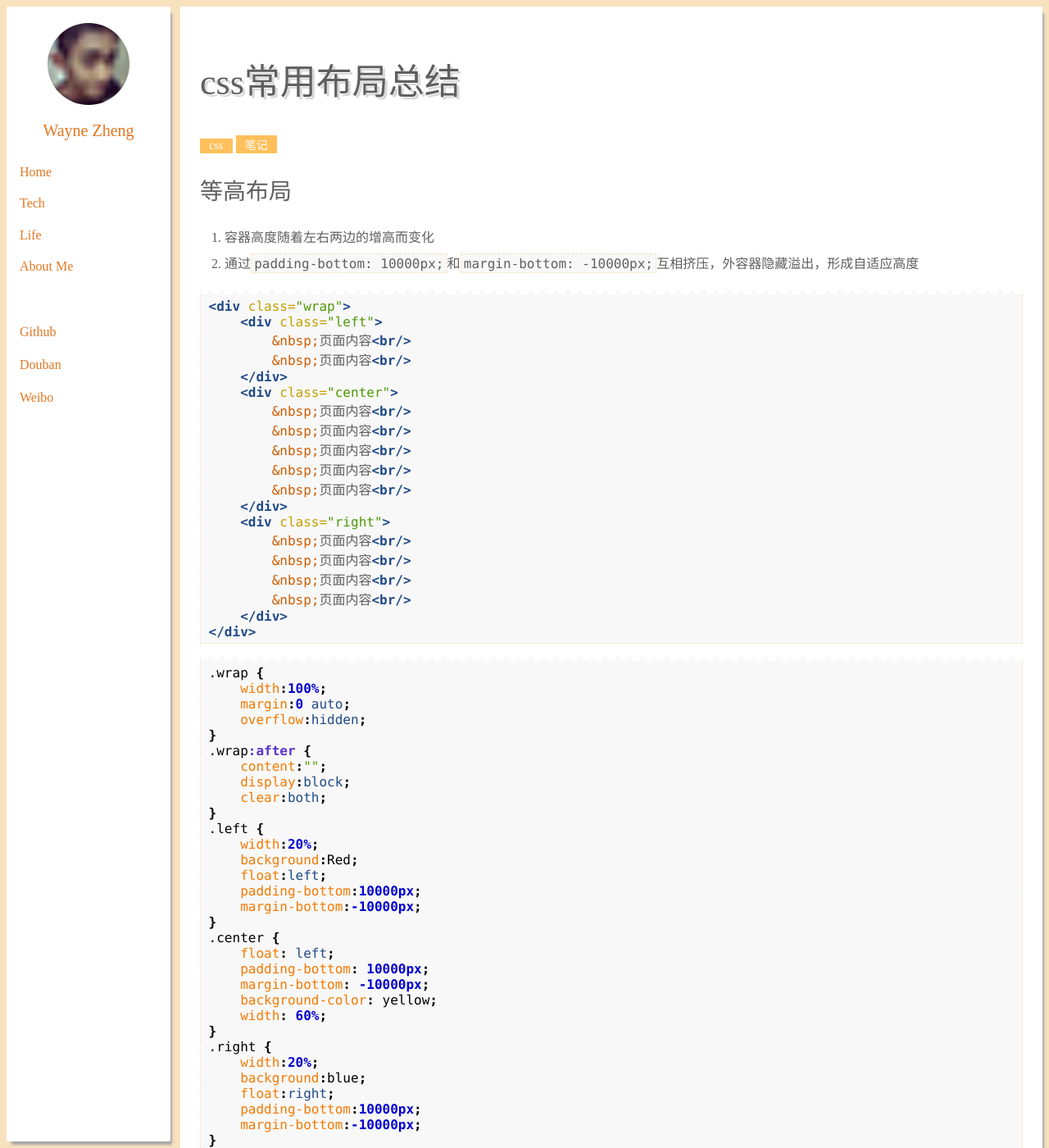
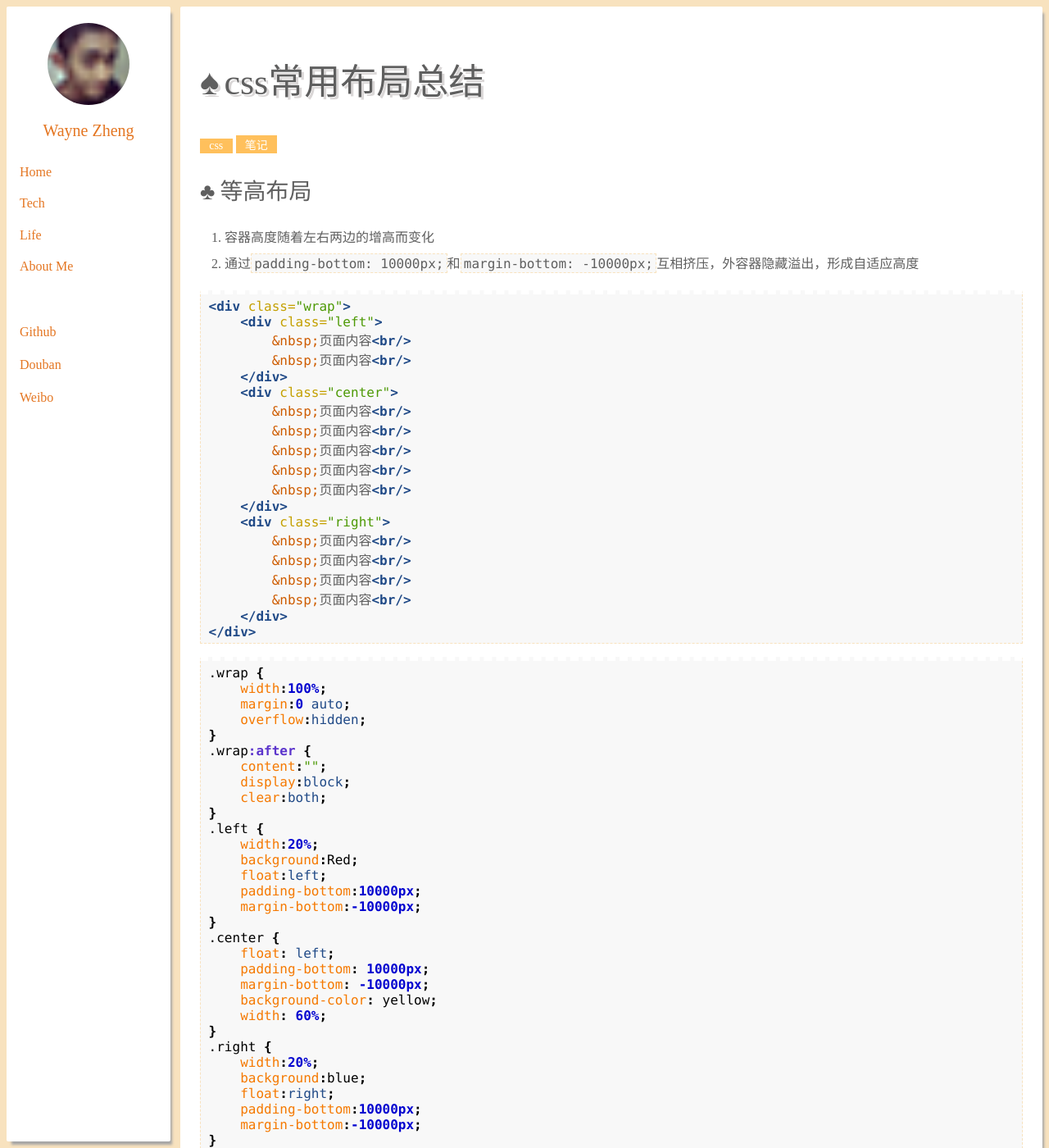
Before and after one commit to wynn719/blog, a Jekyll site: the page built from _posts/2015-04-26-about-css-layout.md, in a window 1280 px wide and 1400 px high. Shown: the whole window at 82% size. Built offline with Jekyll 4.4.1, drawn with Linux system fonts in a browser that asks for light colours; comment, search, counter and statistics services are not loaded.

Commit message:
Signed-off-by: zhengbowei

```diff
--- a/css/default.css
+++ b/css/default.css
@@ -370,19 +370,19 @@ article{
 	position: relative;
 	border-top: 1px dashed #f8e2be;
 }
-.single h1:before {
+.single-post h1:before {
   content: '♠';
   padding-right: 6px;
 }
-.single h2:before {
+.single-post h2:before {
   content: '♣';
   padding-right: 6px;
 }
-.single h3:before {
+.single-post h3:before {
   content: '♥';
   padding-right: 6px;
 }
-.single h4:before {
+.single-post h4:before {
   content: '♦';
   padding-right: 6px;
 }
```
